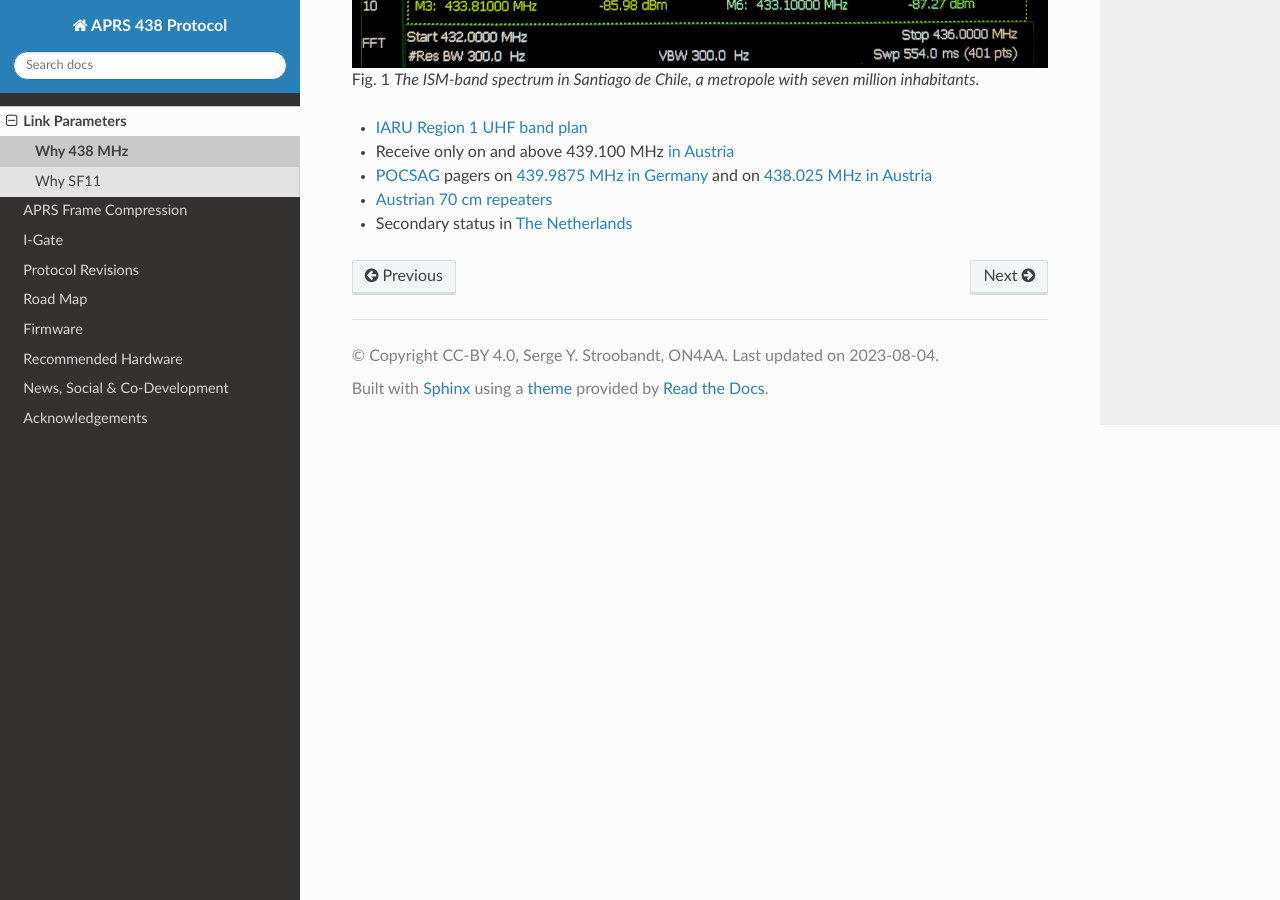
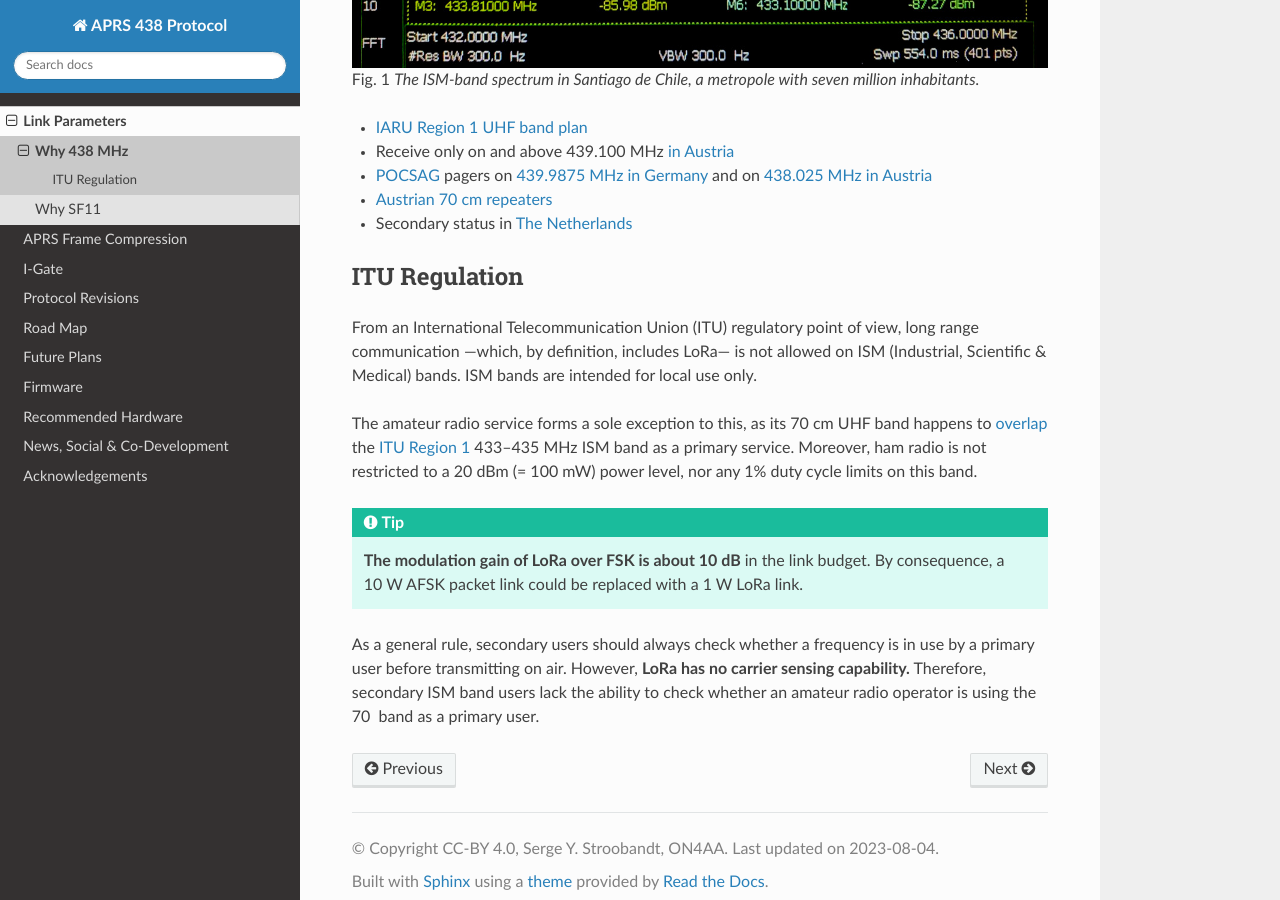
Before and after one commit to aprs438/aprs438.protocol, a Sphinx documentation site: the page built from docs/source/438.md, in a window 1280 px wide and 900 px high, scrolled down 575 px. Built offline with Sphinx 7.4.7 and the Read the Docs theme 2.0.0, drawn with Linux system fonts in a browser that asks for light colours.

Commit message:
future plans, ITU regulation

```diff
--- a/docs/source/438.md
+++ b/docs/source/438.md
@@ -13,3 +13,17 @@ The ISM‑band spectrum in Santiago de Chile, a metropole with seven million inh
 
 - [Austrian 70&nbsp;cm repeaters](https://repeater.oevsv.at/static/OeVSV-Repeater-Lists.pdf)
 - Secondary status in [The Netherlands](https://www.veron.nl/nieuws/raken-radioamateurs-430-440-mhz-definitief-kwijt-maak-bezwaar/)
+
+
+## ITU Regulation
+From an International Telecommunication Union (ITU) regulatory point of view, long range communication —which, by definition, includes LoRa— is not allowed on ISM (Industrial, Scientific&nbsp;& Medical) bands. ISM&nbsp;bands are intended for local use only.
+
+The amateur radio service forms a sole exception to this, as its 70&nbsp;cm UHF band happens to [overlap](https://hamwaves.com/lpd433/en/index.html#lpd433-channels) the [ITU&nbsp;Region&nbsp;1](https://en.wikipedia.org/wiki/ITU_Region) 433--435&nbsp;MHz ISM&nbsp;band as a primary service.
+Moreover, ham radio is not restricted to a 20&nbsp;dBm (=&nbsp;100&nbsp;mW) power level, nor any 1% duty cycle limits on this band.
+
+:::{tip}
+**The modulation gain of LoRa over FSK is about 10&nbsp;dB** in the link budget. By consequence, a 10&nbsp;W AFSK packet link could be replaced with a 1&nbsp;W LoRa link.
+:::
+
+As a general rule, secondary users should always check whether a frequency is in use by a primary user before transmitting on air.
+However, **LoRa has no carrier sensing capability.** Therefore, secondary ISM band users lack the ability to check whether an amateur radio operator is using the 70&nbsp; band as a primary user.
```
Also changed, not shown: docs/source/future_plans.md (added, +25 -0 lines), docs/source/index.md (+1 -0 lines).
